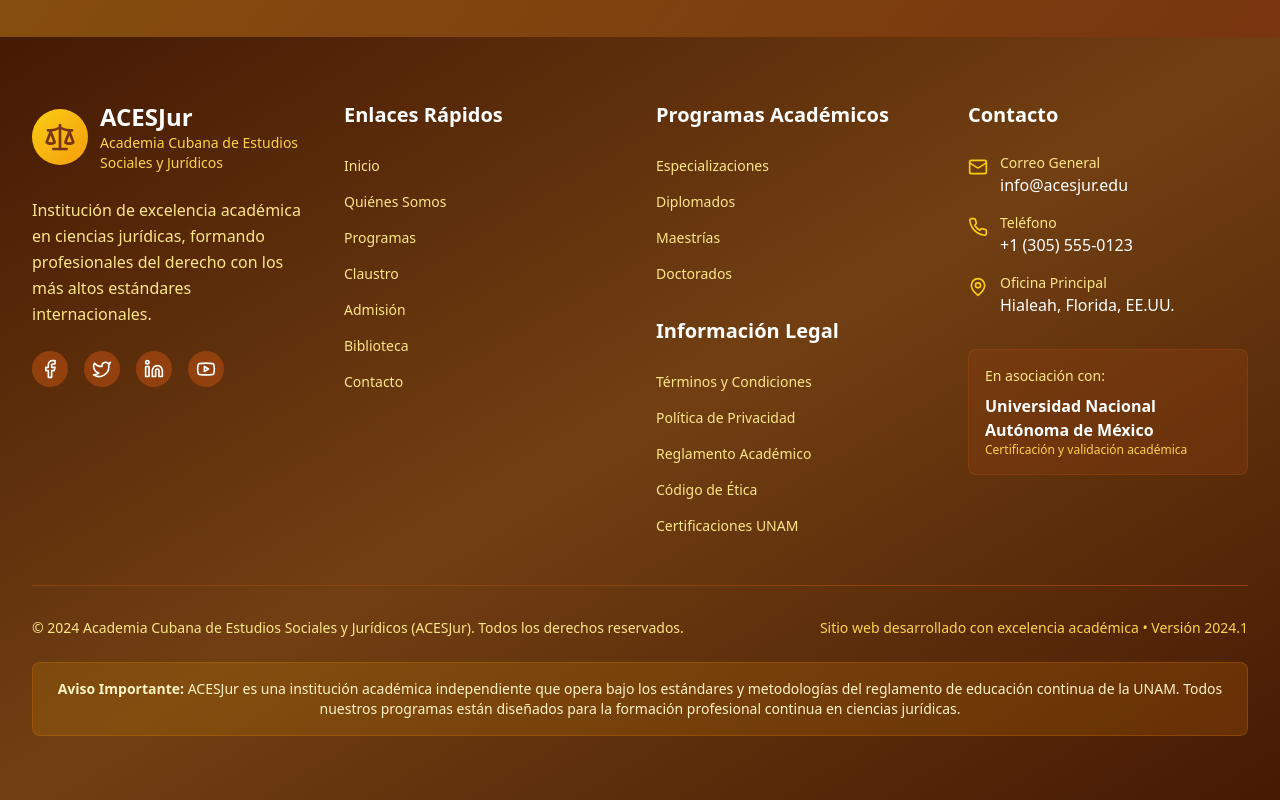
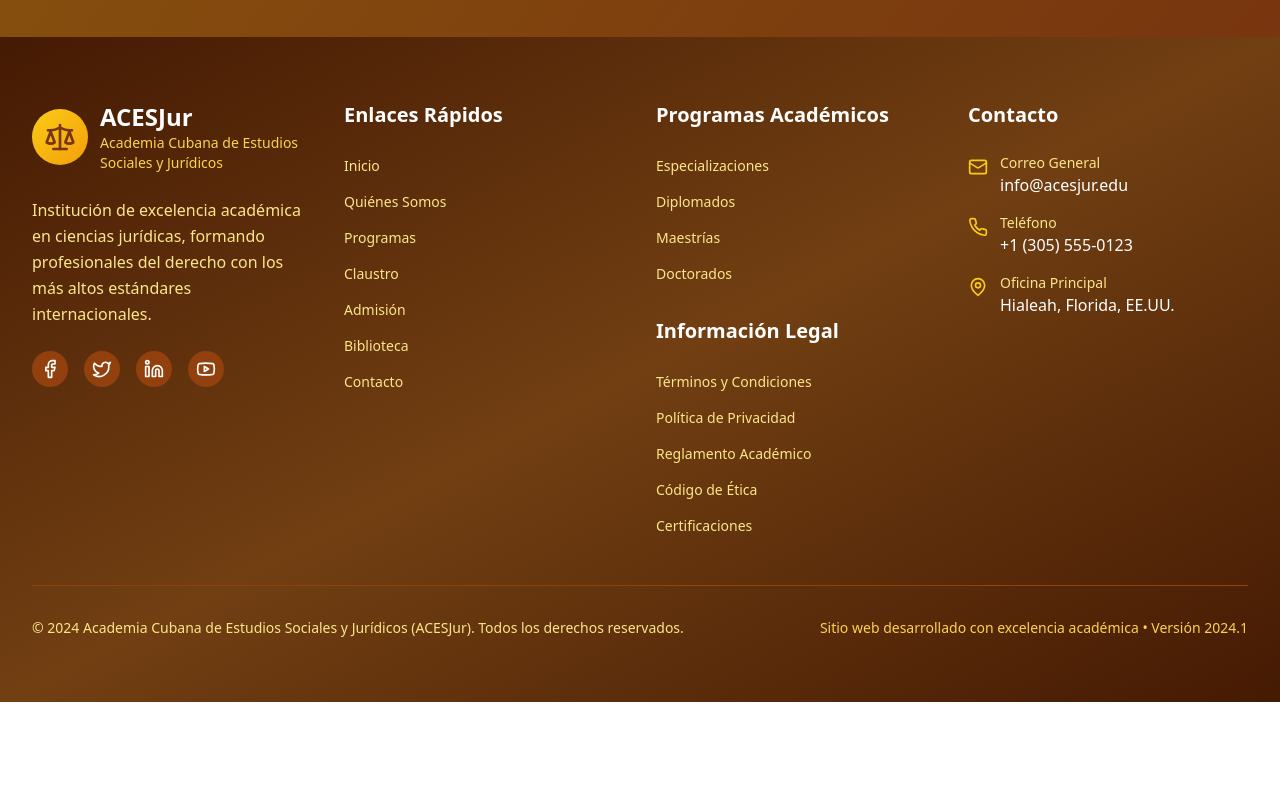
Before and after one commit to pablodevv/ACESJur-Academia-de-Estudos-Juridicos, a React (Vite) app: page / in a window 1280 px wide. Shown: the part 10613-11413 px from the top of the page. After the commit the page ends 11315 px from the top, so only its background shows below. Built offline with nearby package versions, Linux system fonts and the light colour scheme.

Commit message:
Update Footer.tsx

```diff
--- a/src/components/Footer.tsx
+++ b/src/components/Footer.tsx
@@ -24,7 +24,7 @@ const Footer = () => {
     'Política de Privacidad',
     'Reglamento Académico',
     'Código de Ética',
-    'Certificaciones UNAM'
+    'Certificaciones'
   ];
 
   return (
@@ -138,12 +138,7 @@ const Footer = () => {
               </div>
             </div>
 
-            {/* UNAM Partnership */}
-            <div className="mt-8 p-4 bg-amber-800/30 rounded-lg border border-amber-700/30">
-              <p className="text-amber-200 text-sm mb-2">En asociación con:</p>
-              <p className="text-white font-bold">Universidad Nacional Autónoma de México</p>
-              <p className="text-amber-300 text-xs">Certificación y validación académica</p>
-            </div>
+
           </div>
         </div>
 
@@ -158,15 +153,7 @@ const Footer = () => {
             </div>
           </div>
 
-          <div className="mt-6 text-center">
-            <div className="bg-gradient-to-r from-yellow-600/20 to-amber-600/20 p-4 rounded-lg border border-amber-600/30">
-              <p className="text-amber-100 text-sm">
-                <strong>Aviso Importante:</strong> ACESJur es una institución académica independiente que opera
-                bajo los estándares y metodologías del reglamento de educación continua de la UNAM.
-                Todos nuestros programas están diseñados para la formación profesional continua en ciencias jurídicas.
-              </p>
-            </div>
-          </div>
+
         </div>
       </div>
     </footer>
```
